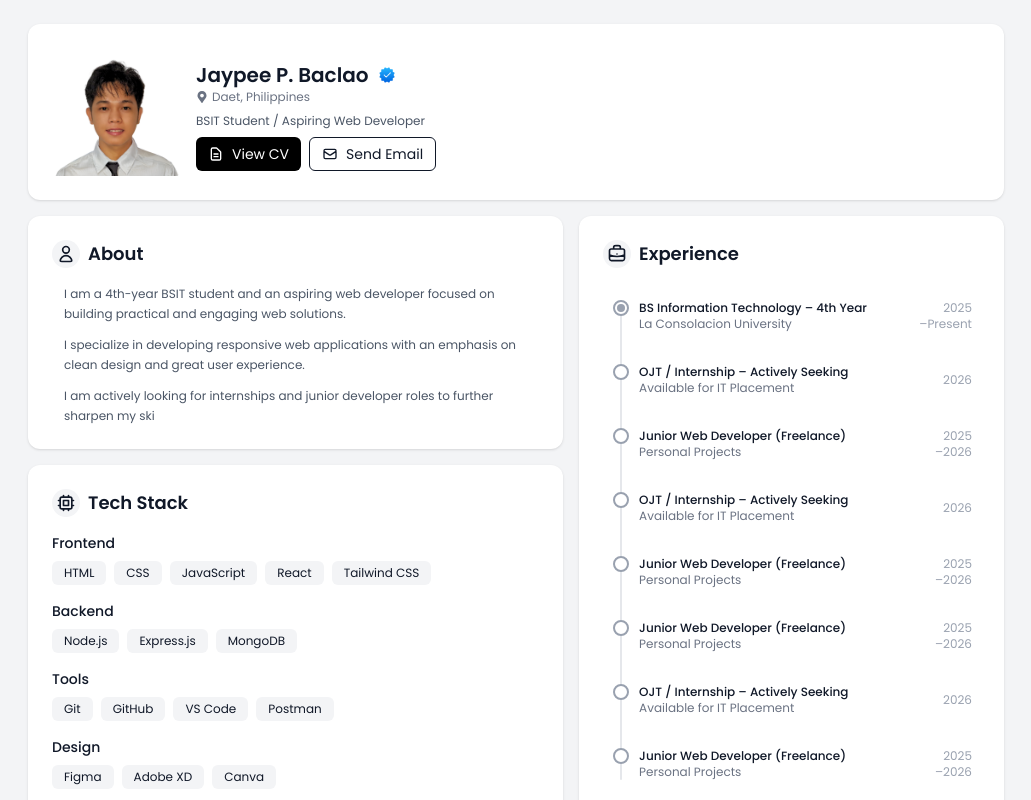
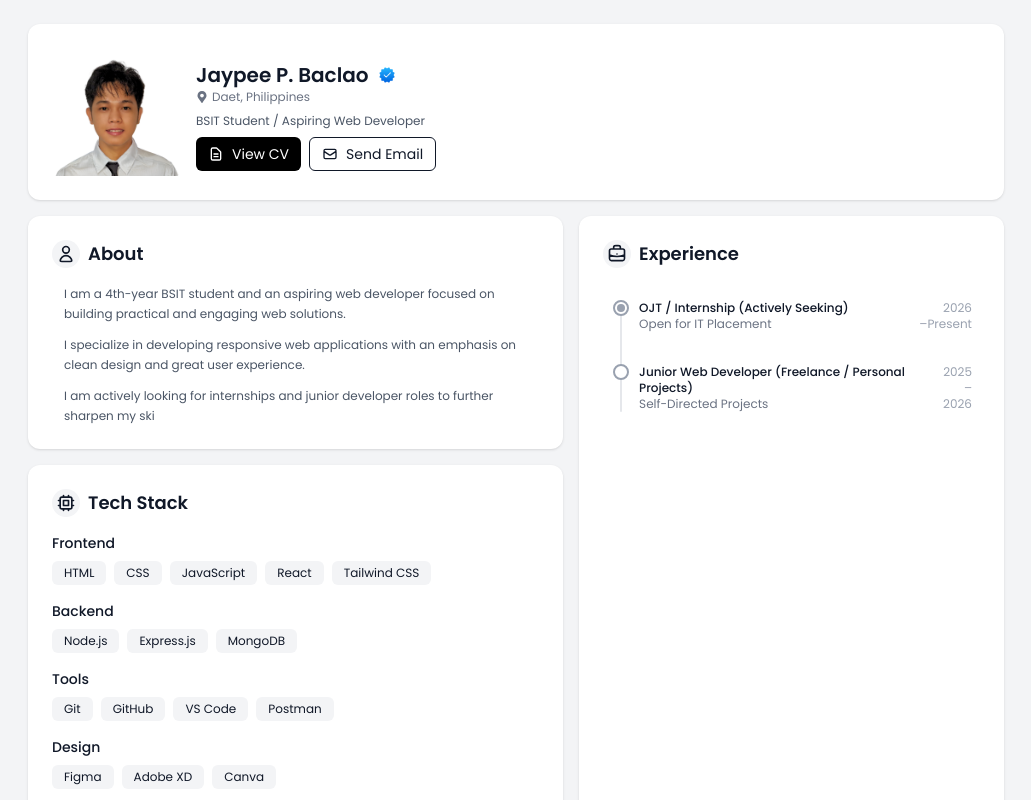
Before and after one commit to baclaojaypee08-spec/portfolio, a React (Vite) app in the folder my-portfolio/: page / in a window 1280 px wide. Shown: the top 800 px of the page, without its empty margins (124-1155 px from the left). Built offline with nearby package versions, Linux system fonts and the light colour scheme.

Commit message:
Update project files

```diff
--- a/my-portfolio/src/components/data/portfolioData.js
+++ b/my-portfolio/src/components/data/portfolioData.js
@@ -23,7 +23,6 @@ export const about = {
     "I am actively looking for internships and junior developer roles to further sharpen my skills in real-world projects."
   ]
 };
-
 
 export const techStack = {
   Frontend: [
@@ -60,46 +59,28 @@ export const techStack = {
 
 export const experiences = [
   {
-    title: "BS Information Technology – 4th Year",
-    company: "La Consolacion University",
-    date: { from: "2025", to: "Present" }
+    title: "OJT / Internship (Actively Seeking)",
+    company: "Open for IT Placement",
+    date: { from: "2026", to: "Present" },
+    responsibilities: [
+      "Willing to learn and assist in web development, IT support, or software-related tasks",
+      "Open to gaining hands-on experience with real-world systems and team collaboration",
+      "Eager to apply academic knowledge in a professional environment"
+    ]
   },
   {
-    title: "OJT / Internship – Actively Seeking",
-    company: "Available for IT Placement",
-    date: { from: "2026", to: "2026" }
-  },
-  {
-    title: "Junior Web Developer (Freelance)",
-    company: "Personal Projects",
-    date: { from: "2025", to: "2026" }
-  },
-  {
-    title: "OJT / Internship – Actively Seeking",
-    company: "Available for IT Placement",
-    date: { from: "2026", to: "2026" }
-  },
-  {
-    title: "Junior Web Developer (Freelance)",
-    company: "Personal Projects",
-    date: { from: "2025", to: "2026" }
-  },
-  {
-    title: "Junior Web Developer (Freelance)",
-    company: "Personal Projects",
-    date: { from: "2025", to: "2026" }
-  },
-  {
-    title: "OJT / Internship – Actively Seeking",
-    company: "Available for IT Placement",
-    date: { from: "2026", to: "2026" }
-  },
-  {
-    title: "Junior Web Developer (Freelance)",
-    company: "Personal Projects",
-    date: { from: "2025", to: "2026" }
+    title: "Junior Web Developer (Freelance / Personal Projects)",
+    company: "Self-Directed Projects",
+    date: { from: "2025", to: "2026" },
+    responsibilities: [
+      "Developed responsive web applications using React and Tailwind CSS",
+      "Built reusable components and implemented clean UI/UX designs",
+      "Integrated basic backend functionality using Node.js and REST APIs",
+      "Used Git and GitHub for version control and project management"
+    ]
   }
 ];
+
 
 export const projects = [
   {
```
